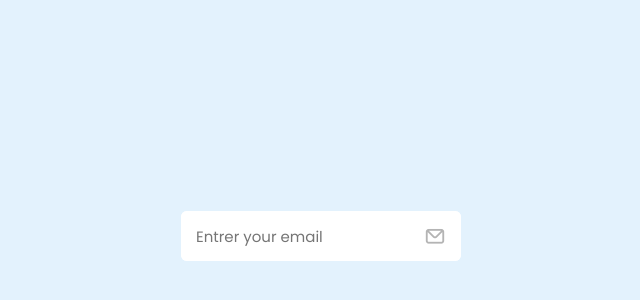
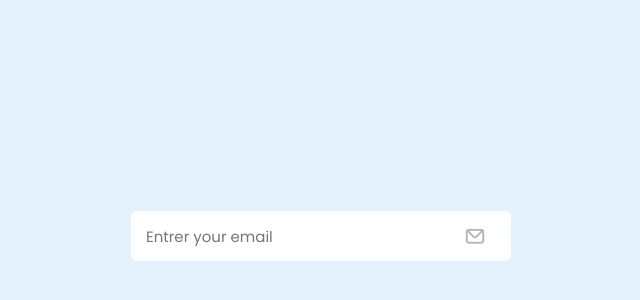
Before and after one commit to LAMBARAA-Abdellah/emailValidate, a plain HTML site: page index.html in a window 1280 px wide. Shown: the part 164-464 px from the top of the page, without its empty margins (319-959 px from the left). Drawn offline with nearby package versions, Linux system fonts and the light colour scheme; a web font is replaced by a local one.

Commit message:
add REGEX

```diff
--- a/index.html
+++ b/index.html
@@ -26,8 +26,8 @@
 
                 }
                if(input.value.match(pattern)){
-                //    emailIcon.classList.add("active");
-                console.log("valid");
+                  emailIcon.classList.replace("uil-envelope","uil-check-circle");
+                    return emailIcon.style.color="green";
                }
                 else{
                  //    emailIcon.classList.remove("active");
--- a/style.css
+++ b/style.css
@@ -17,7 +17,7 @@ body {
 .input-field{
    position: relative;
    height: 50px;
-   width: 280px;
+   width: 380px;
     border-radius: 6px;
     background-color: #fff;
     border-shadow: 0px 5px 10px rgba(0,0,0,0.1);
@@ -38,7 +38,7 @@ body {
 }
 .input-field .email-icon{
     position: absolute;
-    right: 15px;
+    right: 25px;
     top: 50%;
     transform: translateY(-50%);
     font-size: 22px;
```
